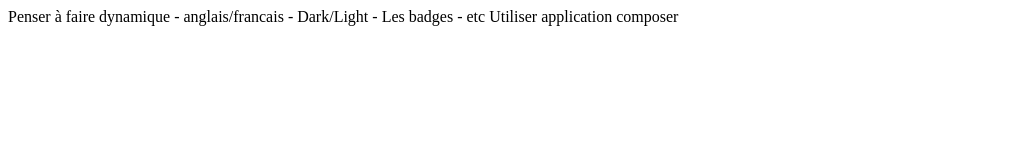
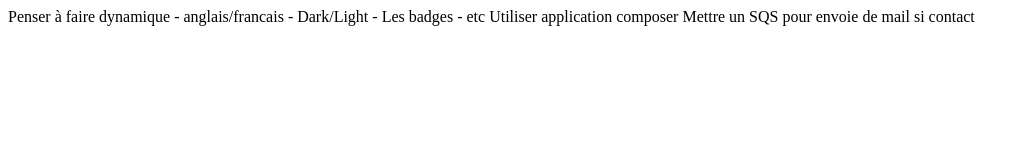
Before and after one commit to TheoTonneau/CV-demo.stack, a plain HTML site: page src/index.html in a window 1280 px wide. Shown: the whole page, without its empty margins (0-1030 px from the left). Drawn offline with Linux system fonts and the light colour scheme.

Commit message:
main Add some commentary

```diff
--- a/src/index.html
+++ b/src/index.html
@@ -25,6 +25,7 @@
 
 Penser à faire dynamique - anglais/francais - Dark/Light - Les badges - etc
 Utiliser application composer
+Mettre un SQS pour envoie de mail si contact
 </body>
 </html>
 <script src="https://platform.linkedin.com/badges/js/profile.js" async defer type="text/javascript"></script>
```
